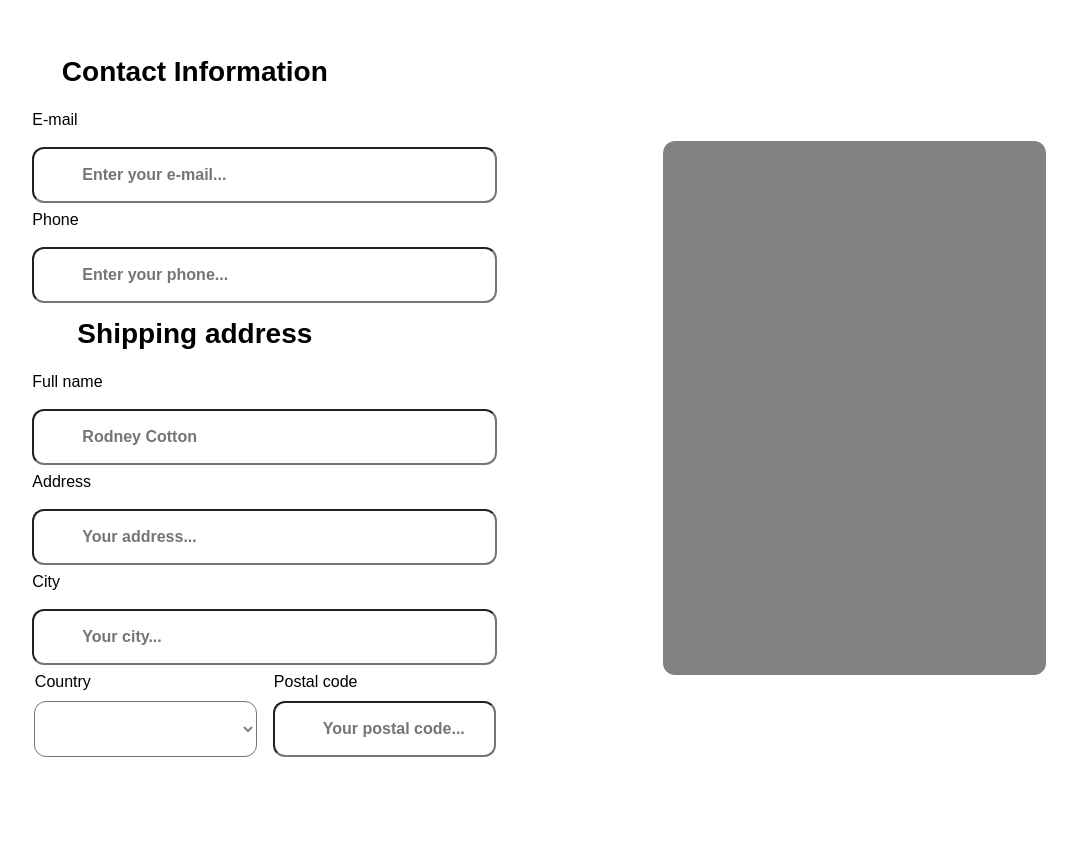
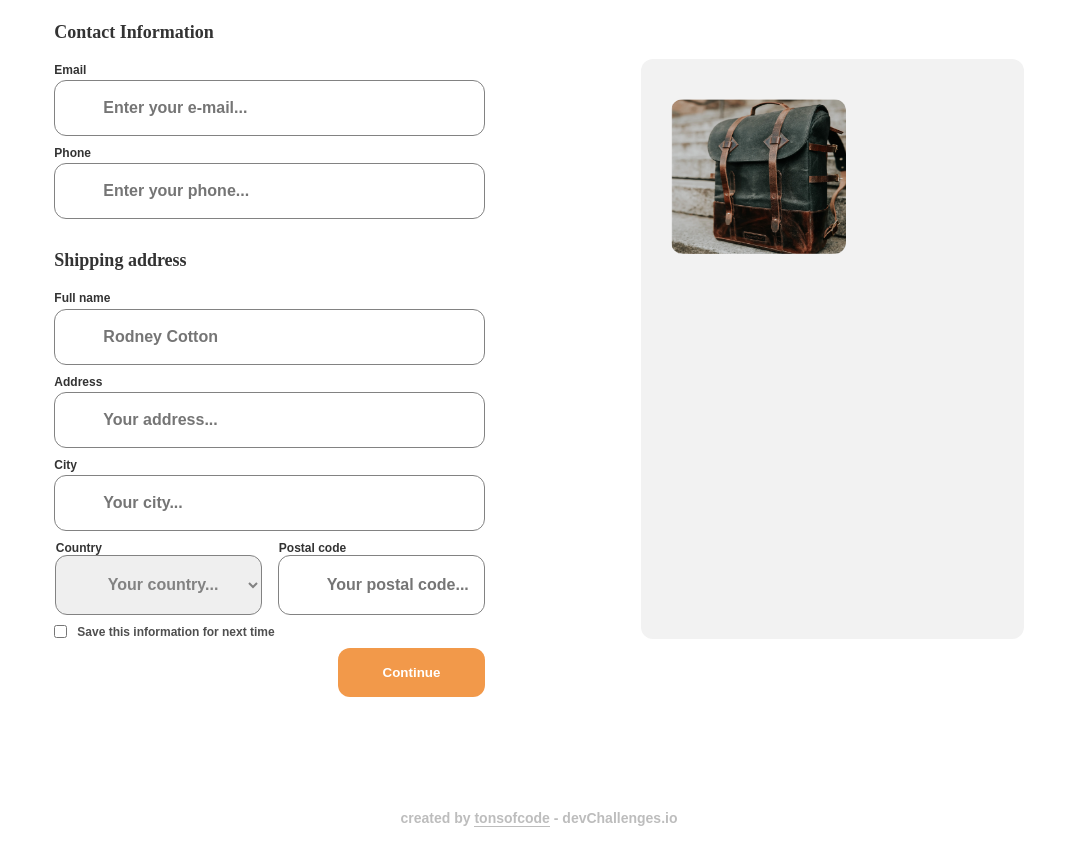
Before and after one commit to tonsvz/chekout-page, a plain HTML site: page index.html in a window 1280 px wide. Shown: the part 108-955 px from the top of the page, without its empty margins (101-1178 px from the left). Before the commit the page ends 865 px from the top, so only its background shows below. Drawn offline with Linux system fonts and the light colour scheme.

Commit message:
working on it

```diff
--- a/assets/css/style.css
+++ b/assets/css/style.css
@@ -5,14 +5,19 @@
 }
 
 body {
-  background-color: #ffffff;
+  /* background-color: red; */
+  height: 100%;
+}
+
+main {
+  height: 88.6vh;
 }
 
 img {
   display: block;
   width: 100%;
   height: 100%;
-  object-fit: cover;
+  object-fit: fill;
 }
 
 :root {
@@ -33,15 +38,17 @@ input,
 select {
   padding: 1rem 1rem 1rem 3rem;
   border-radius: 12px;
-  width: 465px;
+  border: 1px solid var(--primary-font-color);
+  width: 431px;
   height: 56px;
   font-family: var(--main-font);
   font-weight: 600;
   color: var(--primary-font-color);
   font-size: 1rem;
+  margin-bottom: 10px;
 }
 .header-title {
-  padding: 56px;
+  padding: 36px;
   width: 100%;
   display: flex;
   justify-content: center;
@@ -55,21 +62,18 @@ select {
 }
 
 .title {
-  font-family: Montserrat;
+  width: 100%;
+}
+
+.title h1 {
+  font-family: "Montserrat";
   font-style: normal;
   font-weight: 600;
-  font-size: 14px;
+  font-size: 18px;
+  font-style: normal;
+  color: #333333;
   line-height: 22px;
-  margin-right: 140px;
   padding: 20px 0;
-}
-
-.content {
-  display: flex;
-  justify-content: space-evenly;
-  flex-wrap: wrap-reverse;
-  gap: 2rem;
-  /* background-color: red; */
 }
 
 .contact-form-container,
@@ -78,14 +82,13 @@ select {
   flex-direction: column;
   justify-content: center;
   align-items: center;
-  gap: 0.5rem;
 }
 
 .contact-form,
 .shipping-form {
   display: flex;
   flex-direction: column;
-  gap: 0.5rem;
+  gap: 0.2rem;
 }
 
 /* .shipping-form-container { */
@@ -97,9 +100,10 @@ select {
   flex-direction: column;
 }
 
-.shipping-form-dual input {
-  width: 223px;
-  height: 56px;
+.shipping-form-dual input,
+select {
+  width: 207px;
+  height: 60px;
 }
 
 .shipping-form-dual-container {
@@ -109,33 +113,137 @@ select {
 }
 
 label {
-  margin-bottom: 10px;
+  font-weight: 600;
+  font-size: 12px;
   font-family: var(--main-font);
+  color: var(--secondary-font-color);
+}
+
+.content {
+  display: flex;
+  justify-content: space-evenly;
+  flex: 1;
+  flex-wrap: wrap-reverse;
+  padding-inline: 250px;
+
+  /* background-color: red; */
 }
 
 .card-container {
   display: flex;
-  margin-top: 100px;
+  align-items: center;
+  /* background-color: yellow; */
 }
 
 .card-design {
   width: 383px;
-  height: 534px;
+  height: 580px;
   border-radius: 12px;
-  background-color: var(--primary-font-color);
+  background-color: #f2f2f2;
 }
 
-select {
-  width: 223px;
-  height: 56px;
-  background-color: white;
+.checkbox-input {
+  display: flex;
+  justify-content: flex-start;
 }
 
+.checkbox-input input {
+  width: unset;
+  height: unset;
+}
+
+.checkbox-input p {
+  margin-left: 10px;
+  font-family: var(--main-font);
+  font-style: normal;
+  font-weight: 600;
+  font-size: 12px;
+  line-height: 15px;
+  color: #4f4f4f;
+}
+
+.button {
+  display: flex;
+  justify-content: flex-end;
+}
+
+.btn {
+  padding: 17px 45px;
+  background-color: #f2994a;
+  border-radius: 12px;
+  border: #f2994a;
+  color: #ffffff;
+  font-family: var(--main-font);
+  font-weight: 600;
+}
+
+.btn:hover {
+  cursor: pointer;
+  background-color: #e88731;
+}
+
+footer {
+  position: relative;
+  display: flex;
+  flex-direction: column;
+  justify-content: center;
+  align-items: center;
+  padding: 20px;
+  transform: translateY(93px);
+}
+
+footer p {
+  font-family: var(--main-font);
+  font-style: normal;
+  font-weight: 600;
+  font-size: 14px;
+  line-height: 17px;
+  color: #bdbdbd;
+  /* identical to box height */
+  text-align: center;
+}
+
+footer a {
+  text-decoration: none;
+  color: #bdbdbd;
+  border-bottom: 1px solid #bdbdbd;
+}
 .shipping-form-dual label {
   margin-left: 1px;
 }
-@media (max-width: 700px) {
+
+.card-image {
+  width: 175px;
+  height: 155px;
+  display: flex;
+  align-items: center;
+  justify-content: center;
+  flex-direction: column;
+  margin-left: 30px;
+  margin-top: 40px;
+}
+
+.card-image img {
+  border-radius: 12px;
+  max-width: 100%;
+  max-height: 100%;
+}
+
+@media (max-width: 900px) {
   .card-container {
     margin-top: 0;
   }
+
+  main {
+    height: 102vh;
+  }
 }
+
+@media (max-width: 1366px),
+  (max-width: 1440px),
+  (max-width: 1600px),
+  (min-width: 900px) {
+  .content {
+    padding-inline: unset;
+  }
+}
--- a/index.html
+++ b/index.html
@@ -16,14 +16,15 @@
         <div class="form-container">
           <div class="contact-form-container">
             <div class="title">
-              <h1>Contact Information</h1>
+              <h1 class="title-contact">Contact Information</h1>
             </div>
 
             <div class="contact-form">
-              <label for="fname">E-mail</label>
+              <label for="fname">Email</label>
               <input
                 type="text"
                 name="f-email"
+                aria-required=""
                 placeholder="Enter your e-mail..."
                 id=""
               />
@@ -75,7 +76,7 @@
               <div class="shipping-form-dual">
                 <label for="f-phone">Country</label>
                 <select id="cars">
-                  <option value="volvo"></option>
+                  <option value="volvo">Your country...</option>
                   <option value="saab">Egypt</option>
                   <option value="opel">Chile</option>
                   <option value="audi">Colombia</option>
@@ -92,12 +93,32 @@
               </div>
             </div>
           </div>
+
+          <div class="checkbox-input">
+            <input type="checkbox" name="" id="" />
+            <p>Save this information for next time</p>
+          </div>
+
+          <div class="button">
+            <button class="btn">Continue</button>
+          </div>
         </div>
 
         <div class="card-container">
-          <div class="card-design"></div>
+          <div class="card-design">
+            <div class="card-image">
+              <img src="/assets/img/photo1.png" alt="" />
+            </div>
+          </div>
         </div>
       </div>
+      <footer>
+        <p>
+          created by
+          <a href="https://www.instagram.com/tonsofcode/">tonsofcode</a> -
+          devChallenges.io
+        </p>
+      </footer>
     </main>
   </body>
 </html>
```
